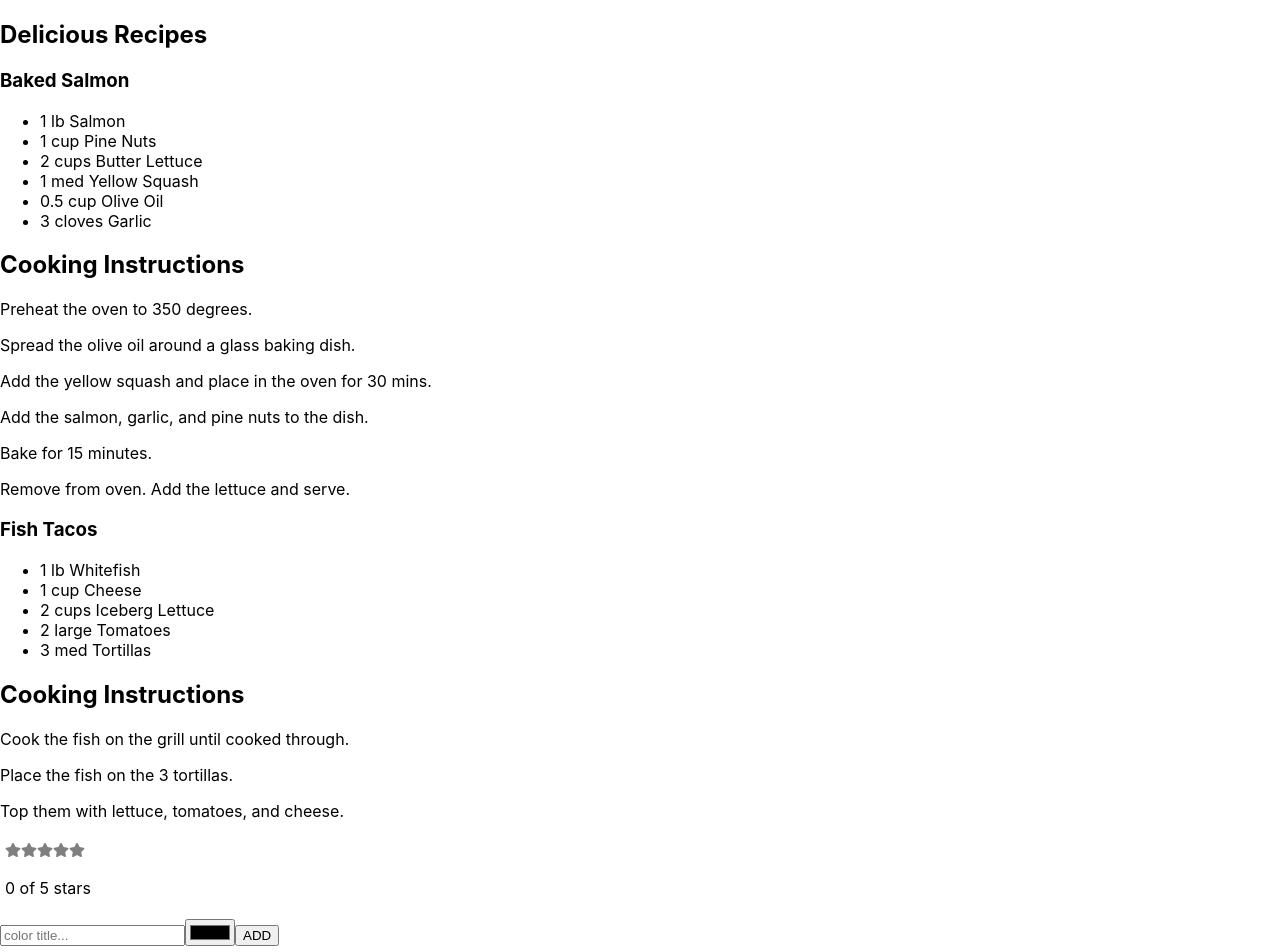
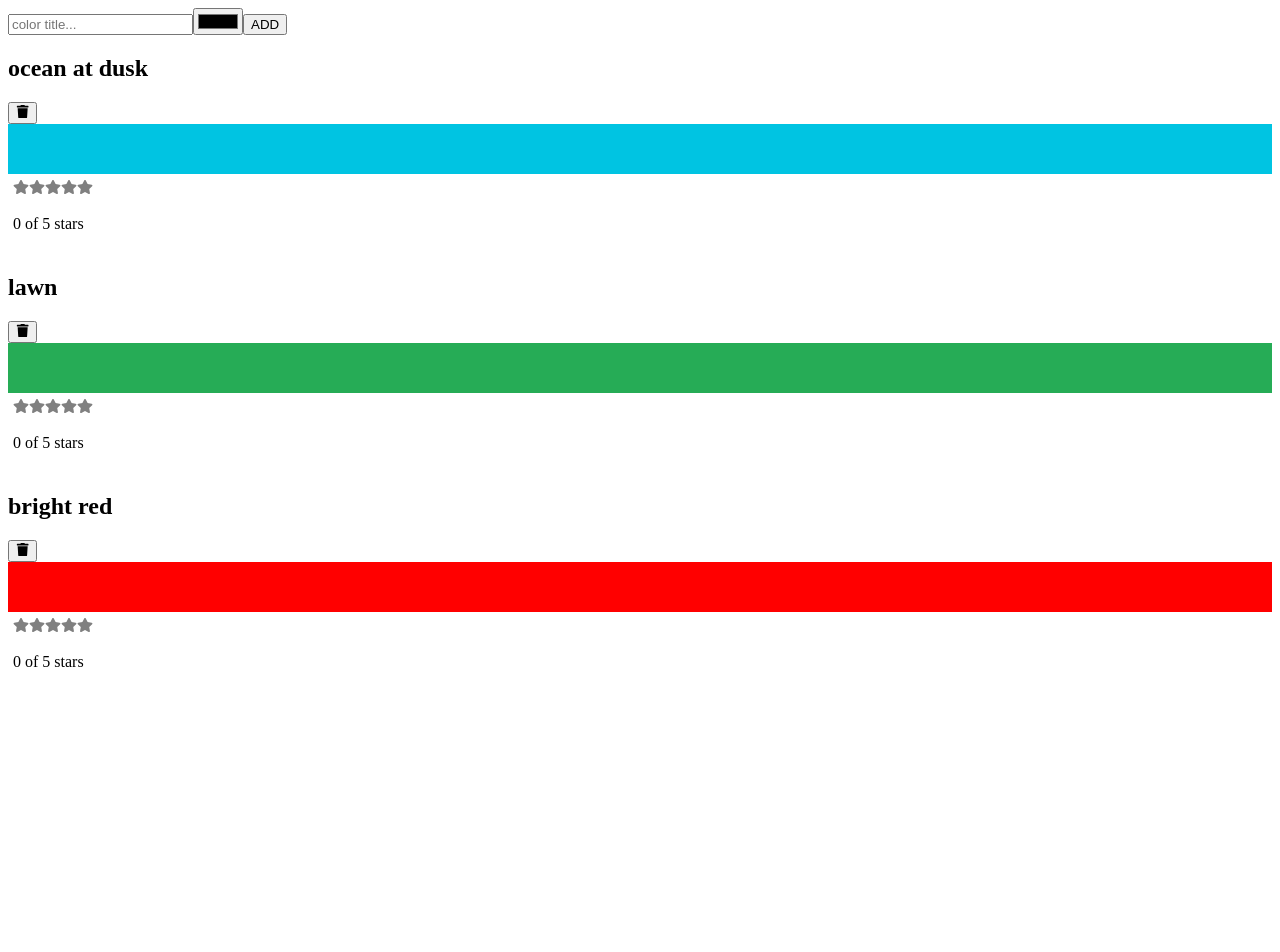
Before and after one commit to Samsal707/FurtherReactExercises, a React (Create React App) app: page / in a window 1280 px wide. Shown: the top 952 px of the page. After the commit the page ends 800 px from the top, so only its background shows below. Built offline with nearby package versions, Linux system fonts and the light colour scheme.

Commit message:
creating and implementing context in react

```diff
--- a/src/index.js
+++ b/src/index.js
@@ -1,26 +1,13 @@
 import React, { createContext } from "react";
-import ReactDOM from "react-dom/client";
-import "./index.css";
 import colors from "./data/color-data";
-import data from "./data/recipes.json";
-import Menu from "./components/Menu";
-import StarRating from "./components/StarRating";
+import { render } from "react-dom";
 import App from "./App";
-import reportWebVitals from "./reportWebVitals";
 
 export const ColorContext = createContext();
 
-
-
-const root = ReactDOM.createRoot(document.getElementById("root"));
-root.render(
-  <React.StrictMode>
-        <Menu recipes={data} />
-        <StarRating totalStars={5} />
-    <ColorContext.Provider value={{ colors }}>
-        <App />
-    </ColorContext.Provider>
-  </React.StrictMode>
+render(
+  <ColorContext.Provider value={{ colors }}>
+    <App />
+  </ColorContext.Provider>,
+  document.getElementById("root")
 );
-
-reportWebVitals();
```
